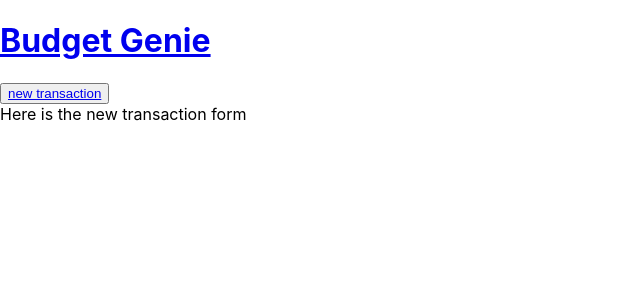
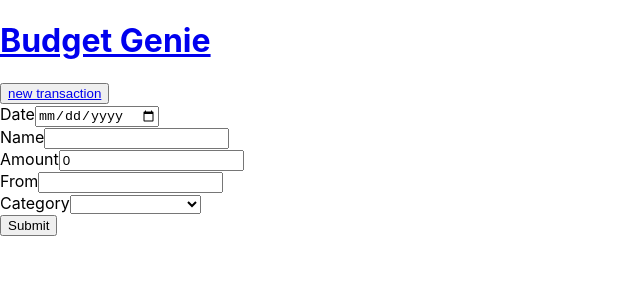
Before and after one commit to arupay/budgetapp, a React (Create React App) app: page /new in a window 1280 px wide. Shown: the top 300 px of the page, without its empty margins (0-640 px from the left). Built offline with nearby package versions, Linux system fonts and the light colour scheme.

Commit message:
created new transaction page, with date and select inputs

```diff
--- a/src/Components/Balance.js
+++ b/src/Components/Balance.js
@@ -12,7 +12,7 @@ function Balance() {
       })
       .catch((e) => console.log("Balance call error", e));
   }, []);
-  const sum = transactions.reduce((a, b) => a + b.amount, 0);
+  const sum = transactions.reduce((a, b) => a + parseInt(b.amount), 0);
   return <h1>Bank Account Total: {sum} </h1>;
 }
 
--- a/src/Components/NewTransactionForm.js
+++ b/src/Components/NewTransactionForm.js
@@ -1,5 +1,100 @@
+import { useState } from "react";
+import { useNavigate } from "react-router";
+import axios from "axios";
+const API = process.env.REACT_APP_API_URL;
+const categories = require("../Data/Categories");
+
 function NewTransactionForm() {
-  return <section>Here is the new transaction form</section>;
+  const [entry, setEntry] = useState({
+    date: "",
+    name: "",
+    amount: 0,
+    from: "",
+    category: "",
+  });
+  const navigate = useNavigate();
+  const handleDateChange = (e) => {
+    setEntry({ ...entry, [e.target.id]: e.target.value });
+  };
+
+  const handleTextChange = (e) => {
+    setEntry({ ...entry, [e.target.id]: e.target.value });
+  };
+  const handleSubmit = (e) => {
+    e.preventDefault();
+    axios
+      .post(API, entry)
+      .then(() => {
+        navigate(`/`);
+      })
+      .catch((e) => {
+        console.warn(e);
+      });
+  };
+  return (
+    <section>
+      <form onSubmit={handleSubmit}>
+        <label htmlFor="date">Date</label>
+        <input
+          type="date"
+          id="date"
+          name="date"
+          value={entry.date}
+          onChange={handleDateChange}
+          required
+        ></input>
+        <br />
+        <label htmlFor="date">Name</label>
+        <input
+          type="text"
+          id="name"
+          name="name"
+          value={entry.name}
+          onChange={handleTextChange}
+          required
+        ></input>
+        <br />
+        <label htmlFor="amount">Amount</label>
+        <input
+          type="number"
+          id="amount"
+          name="amount"
+          value={entry.amount}
+          onChange={handleTextChange}
+          required
+        ></input>
+        <br />
+        <label htmlFor="from">From</label>
+        <input
+          type="text"
+          id="from"
+          name="from"
+          value={entry.from}
+          onChange={handleTextChange}
+          required
+        ></input>
+        <br />
+        <label htmlFor="category">Category</label>
+        <select
+          value={entry.category}
+          id="category"
+          name="category"
+          onChange={handleTextChange}
+        >
+          <option value={null}></option>
+          {categories.map((cat, idx) => {
+            return (
+              <option key={idx} value={cat}>
+                {cat}
+              </option>
+            );
+          })}
+        </select>
+        <br />
+        <input type="submit" />
+      </form>
+    </section>
+  );
 }
 
 export default NewTransactionForm;
```
Also changed, not shown: 1 other file (tests, documents, lock files or other folders).
